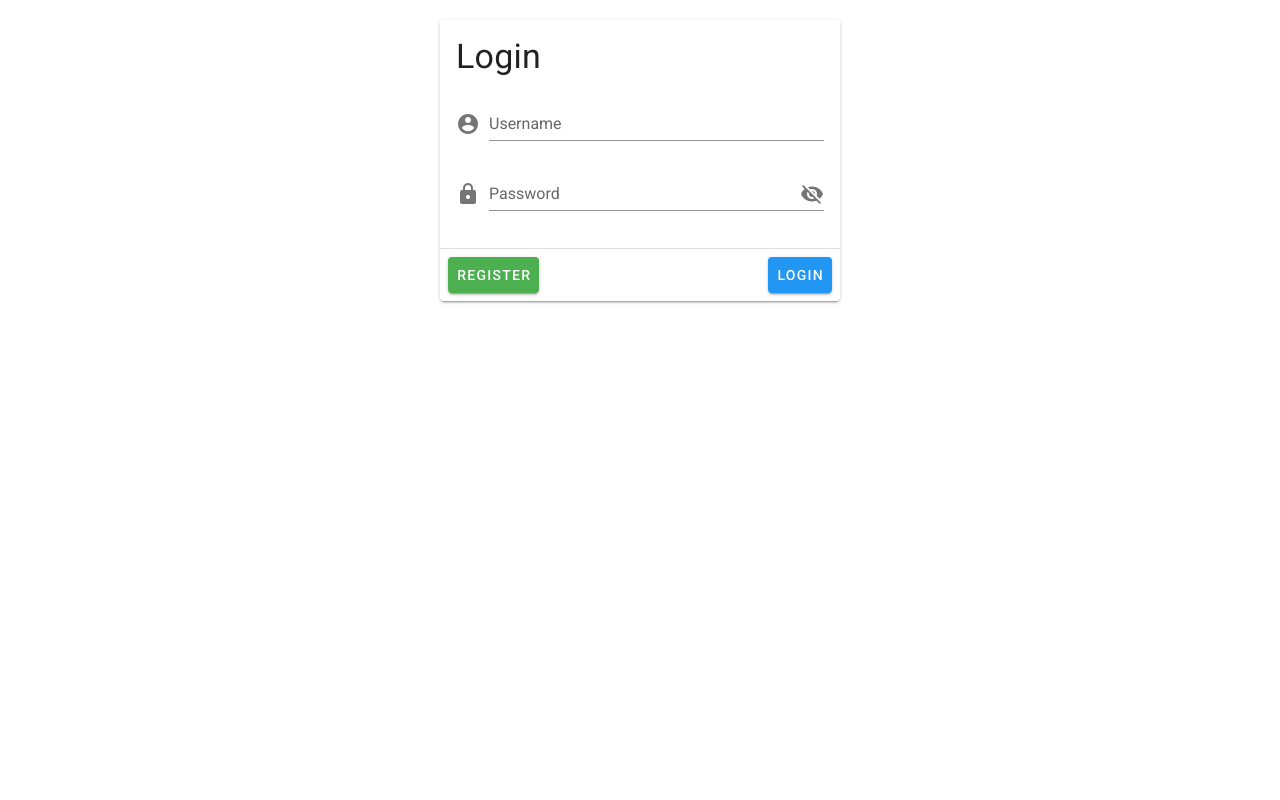
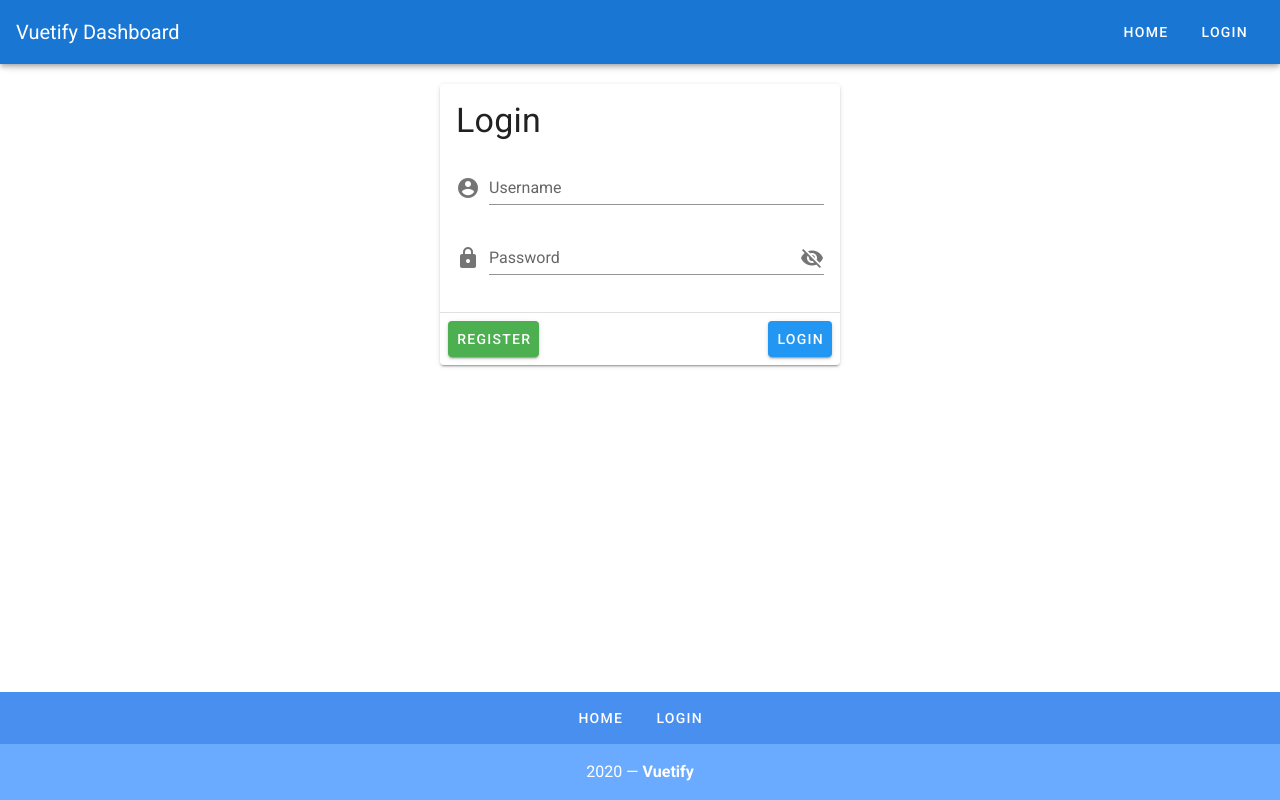
Before and after one commit to mathewgrabau/vue-veutify-example, a Vue app: page / in a window 1280 px wide. Built offline with nearby package versions, Linux system fonts and the light colour scheme.

Commit message:
More style adjustments, updated layout using some components

```diff
--- a/src/App.vue
+++ b/src/App.vue
@@ -1,5 +1,14 @@
 <template>
   <v-app>
+    <v-app-bar app color="primary" dark>
+      <v-toolbar-title>Vuetify Dashboard</v-toolbar-title>
+      <v-spacer></v-spacer>
+      <v-btn text rounded>Home</v-btn>
+      <v-btn text rounded>Login</v-btn>
+    </v-app-bar>
+    <!-- Fixes the bad display/overlap of the component (without this). -->
+    <v-content>
+      <!-- Login Module -->
       <!-- the card serves as the container -->
       <!-- the classes are utility classes to centre it and give it margin on the top -->
       <v-card width="400" class="mx-auto mt-5">
@@ -28,6 +37,24 @@
           <v-btn color="info">Login</v-btn>
         </v-card-actions>
       </v-card>
+    </v-content>
+    <v-footer color="primary lighten-1" padless>
+      <v-row justify="center" no-gutters>
+        <v-btn
+          v-for="link in links"
+          :key="link"
+          color="white"
+          text
+          rounded
+          class="my-2"
+        >
+          {{ link }}
+        </v-btn>
+        <v-col class="primary lighten-2 py-4 text-center white--text" cols="12">
+          {{ new Date().getFullYear() }} — <strong>Vuetify</strong>
+        </v-col>
+      </v-row>
+    </v-footer>
   </v-app>
 </template>
 
@@ -38,7 +65,8 @@ export default {
   components: {},
 
   data: () => ({
-    showPassword: false
+    showPassword: false,
+    links: ['Home', 'Login']
   })
 }
 </script>
```
Lines whose indentation alone changed are shown as unchanged.
